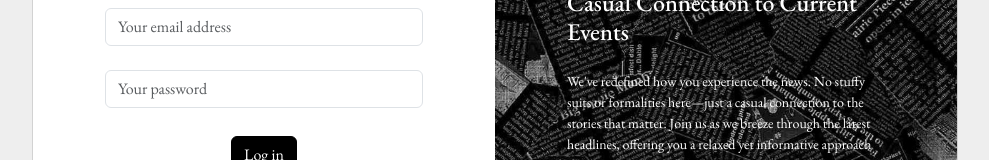
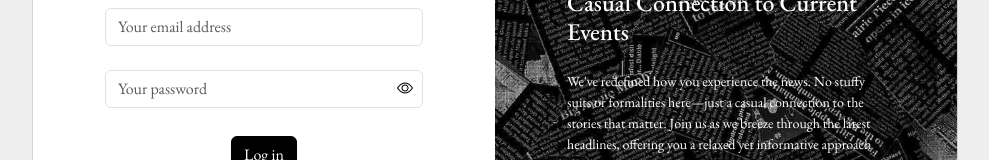
Before and after one commit to aaronfebrian/digital-news-site, a Next.js app: page / in a window 1280 px wide. Shown: the part 311-471 px from the top of the page, without its empty margins (145-1134 px from the left). Built offline with nearby package versions, Linux system fonts and the light colour scheme.

Commit message:
commit change

```diff
--- a/src/components/Header.tsx
+++ b/src/components/Header.tsx
@@ -51,7 +51,7 @@ export default function Header() {
             {showUserMenu && (
               <div className="user-menu">
                 <div className="user-menu-header">
-                  <p>{user?.username}</p>
+                  <p>{user?.username} ({user?.role})</p>
                 </div>
                 <div className="user-menu-options">
                   <LogoutButton />
--- a/src/components/LoginForm.tsx
+++ b/src/components/LoginForm.tsx
@@ -1,4 +1,3 @@
-// components/LoginForm.tsx
 import React, { useState } from "react";
 import { useRouter } from "next/navigation";
 import Link from "next/link";
@@ -8,6 +7,7 @@ export default function LoginForm() {
   const [form, setForm] = useState({ email: "", password: "" });
   const [error, setError] = useState<string | null>(null);
   const [isLoading, setIsLoading] = useState<boolean>(false);
+  const [showPassword, setShowPassword] = useState<boolean>(false);
   const router = useRouter();
 
   const handleChange = (e: React.ChangeEvent<HTMLInputElement>) => {
@@ -43,6 +43,10 @@ export default function LoginForm() {
     }
   };
 
+  const toggleShowPassword = () => {
+    setShowPassword((prevShowPassword) => !prevShowPassword);
+  };
+
   return (
     <section className="h-100 gradient-form" style={{ backgroundColor: "#eee" }}>
       <div className="container py-5 h-100">
@@ -68,9 +72,9 @@ export default function LoginForm() {
                           onChange={handleChange}
                         />
                       </div>
-                      <div className="form-outline mb-4">
+                      <div className="form-outline mb-4 position-relative">
                         <input
-                          type="password"
+                          type={showPassword ? "text" : "password"}
                           placeholder="Your password"
                           id="form2Example22"
                           className="form-control"
@@ -78,6 +82,17 @@ export default function LoginForm() {
                           value={form.password}
                           onChange={handleChange}
                         />
+                        <span
+                          className="eye-icon"
+                          onClick={toggleShowPassword}
+                          style={{ cursor: "pointer", position: "absolute", right: "10px", top: "50%", transform: "translateY(-50%)" }}
+                        >
+                          {showPassword ? (
+                            <i className="bi bi-eye-slash"></i>
+                          ) : (
+                            <i className="bi bi-eye"></i>
+                          )}
+                        </span>
                       </div>
                       {error && <p className="error">{error}</p>}
                       <div className="text-center pt-1 mb-5 pb-1">
```
Also changed, not shown: src/app/register/page.tsx (+18 -2 lines).
